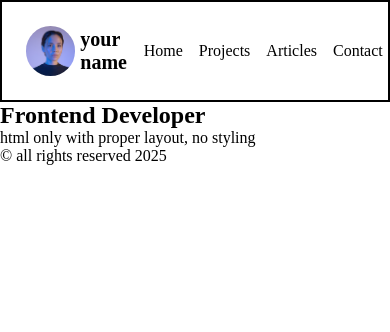
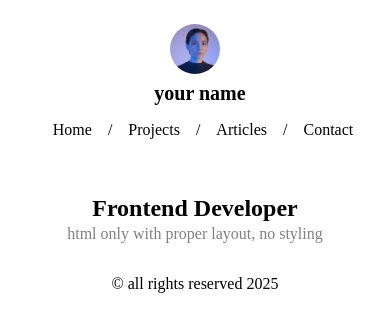
Before and after one commit to coderpourleplaisir/Basic-Html-Website, a plain HTML site: page index.html in a window 390 px wide. Drawn offline with Linux system fonts and the light colour scheme.

Commit message:
finalisatin du style

```diff
--- a/app.css
+++ b/app.css
@@ -4,7 +4,6 @@
 }
 
 nav{
-    border : black solid 2px;
     padding : 1.5em;
     display: flex;
     flex-direction: row;
@@ -14,13 +13,13 @@ nav{
 .border-circle{
     border-radius: 50px;
 }
-.container{
+.grid{
     display: flex;
     flex-direction: row;
     align-items: center;
 }
 .name{
-    margin-left : .25em;
+    margin-left : .5em;
     font-size : 20px;
 }
 nav ul{
@@ -32,6 +31,40 @@ nav ul li{
     margin-left : 1rem;
     list-style: none;
 }
-.border{
-    border : solid 3px green;
+.container
+{
+    padding : 2rem;
 }
+
+.text-center
+{
+    text-align: center;
+}
+.text-gray{
+    color : gray;
+}
+
+.container h1{
+    margin-bottom: .2rem;
+}
+
+@media (max-width : 800px)
+{
+    nav{
+        padding : 1.5em;
+        display: flex;
+        flex-direction: column;
+        justify-content: center;
+        align-items: center;
+    }
+    .grid{
+        display: flex;
+        flex-direction: column;
+    }
+    .grid img{
+        margin-bottom: 0.5rem;
+    }
+    nav div{
+        margin-bottom: 1rem;
+    }
+}
--- a/index.html
+++ b/index.html
@@ -12,26 +12,29 @@
     <body>
         <main>
             <nav>
-                <div class="container">
+                <div class="grid">
                     <img class="border-circle" width="50" height="50" alt="photo-personnal" src="photo.png"/>
                     <h4 class="name">your name</h4>
                 </div>
 
                 <ul>
                     <li>Home</li>
+                    <li>/</li>
                     <li>Projects</li>
+                    <li>/</li>
                     <li>Articles</li>
+                    <li>/</li>
                     <li>Contact</li>
                 </ul>
             </nav>
 
-            <section>
+            <section class="container text-center">
                 <h1>Frontend Developer</h1>
                 <p class="text-gray">html only with proper layout, no styling</p>
             </section>
 
 
-            <footer>
+            <footer class="text-center">
                 <p> &copy; all rights reserved 2025</p>
             </footer>
         </main>
```
